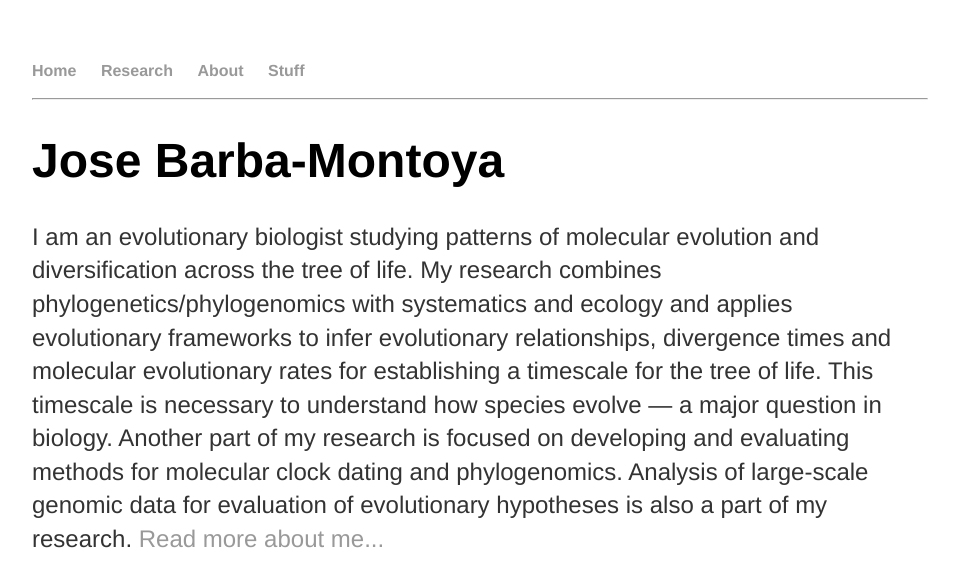
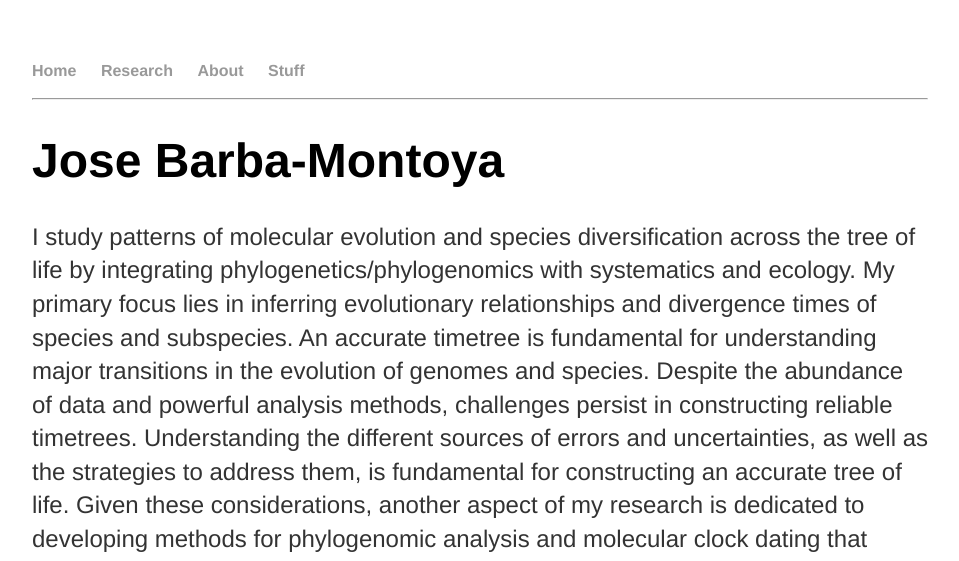
Before and after one commit to josebarbamontoya/josebarbamontoya.github.io, a Jekyll site: the page built from index.html, in a window 1280 px wide. Shown: the top 561 px of the page, without its empty margins (160-1119 px from the left). Built offline with Jekyll 4.4.1, drawn with Linux system fonts in a browser that asks for light colours; some of the changed text lies outside the part shown.

Commit message:
Update index.html

```diff
--- a/index.html
+++ b/index.html
@@ -4,6 +4,6 @@ title: Jose Barba-Montoya
 ---
 <div class="blurb">
 	<h1>Jose Barba-Montoya</h1>
-	<p>I am an evolutionary biologist studying patterns of molecular evolution and diversification across the tree of life. My research combines phylogenetics/phylogenomics with systematics and ecology and applies evolutionary frameworks to infer evolutionary relationships, divergence times and molecular evolutionary rates for establishing a timescale for the tree of life. This timescale is necessary to understand how species evolve — a major question in biology. Another part of my research is focused on developing and evaluating methods for molecular clock dating and phylogenomics. Analysis of large-scale genomic data for evaluation of evolutionary hypotheses is also a part of my research</em>. <a href="/about">Read more about me...</a></p>
+	<p>I study patterns of molecular evolution and species diversification across the tree of life by integrating phylogenetics/phylogenomics with systematics and ecology. My primary focus lies in inferring evolutionary relationships and divergence times of species and subspecies. An accurate timetree is fundamental for understanding major transitions in the evolution of genomes and species. Despite the abundance of data and powerful analysis methods, challenges persist in constructing reliable timetrees. Understanding the different sources of errors and uncertainties, as well as the strategies to address them, is fundamental for constructing an accurate tree of life. Given these considerations, another aspect of my research is dedicated to developing methods for phylogenomic analysis and molecular clock dating that effectively control sources of error and uncertainty.</em>. <a href="/about">Read more about me...</a></p>
 	<p style="text-align:center;"><img src="img/photo1.jpg" height="350" width="460"></p>
 </div><!-- /.blurb -->
```
